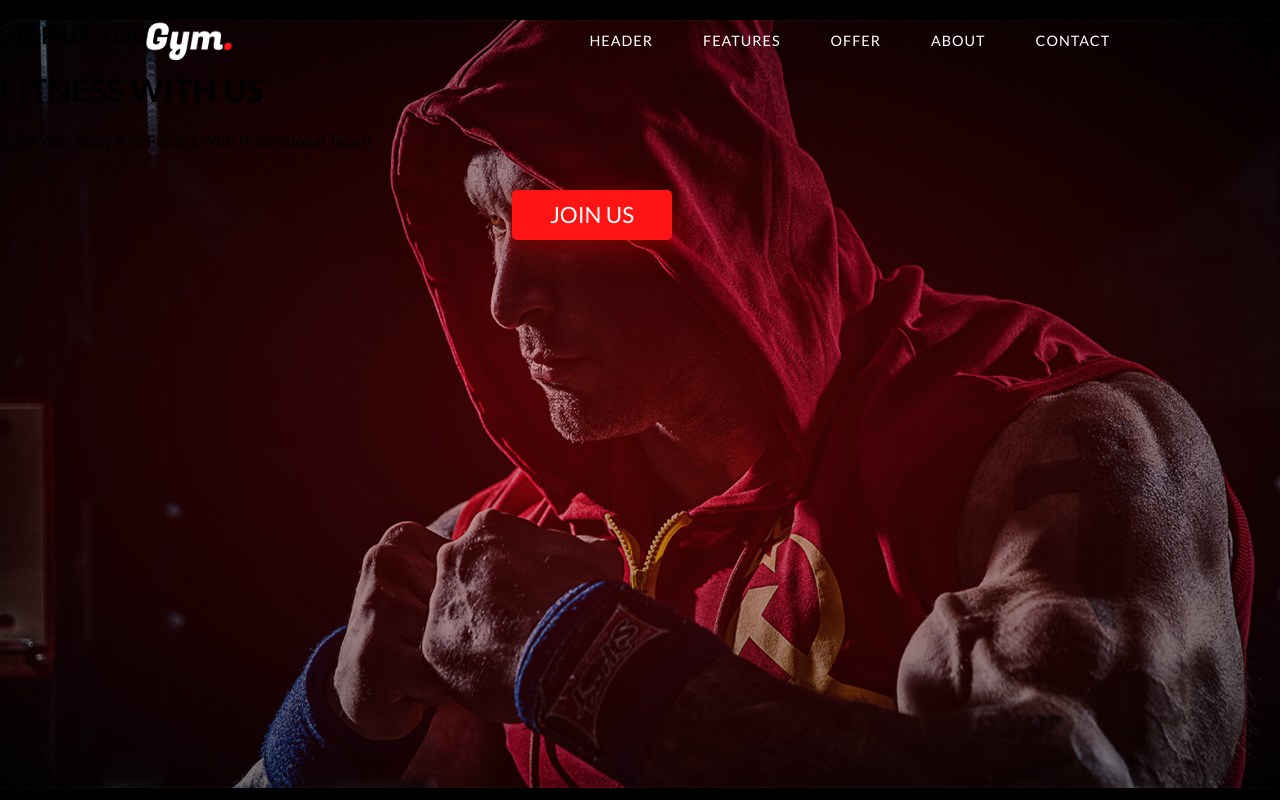
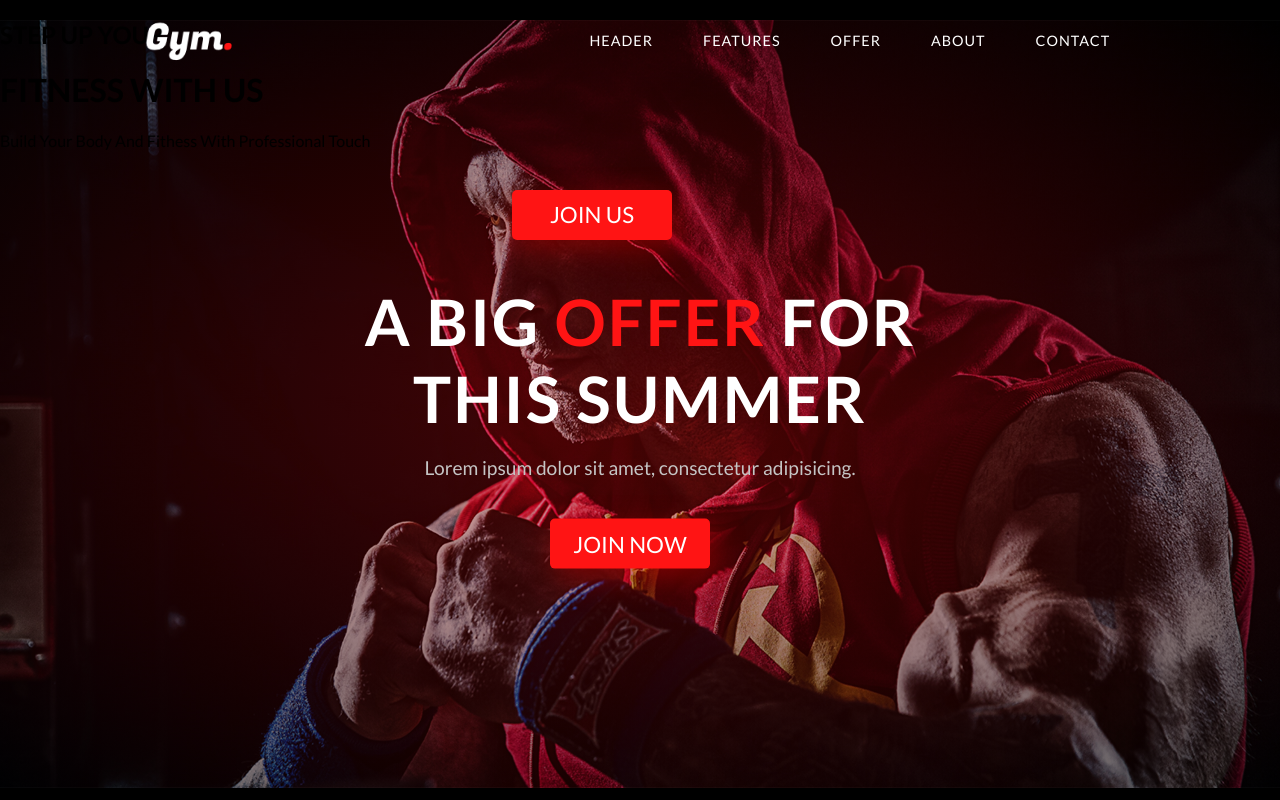
Before and after one commit to enwa1ker/gym_react, a React (Create React App) app in the folder gym_react/: page / in a window 1280 px wide. Shown: the top 800 px of the page. Built offline with nearby package versions, Linux system fonts and the light colour scheme.

Commit message:
addoffer page

```diff
--- a/gym_react/src/App.js
+++ b/gym_react/src/App.js
@@ -2,12 +2,15 @@
 import Navbar from "./Components/Navbar";
 import Header from "./Components/Header";
 import Feature from "./Components/Feature";
+import Offer from "./Components/Offer";
+
 function App() {
   return (
     <div className="App">
         <Navbar/>
         <Header/>
         <Feature/>
+        <Offer/>
     </div>
   );
 }
--- /dev/null
+++ b/gym_react/src/Components/Offer.jsx
@@ -0,0 +1,18 @@
+import React from "react";
+
+
+function Offer() {
+    return (
+        <div id='offer'>
+            <div className='pr-heading'>
+                <h1>A BIG <span>OFFER</span> FOR THIS SUMMER</h1>
+                <p className='details'>Lorem ipsum dolor sit amet, consectetur adipisicing.</p>
+                <div className='pr-btns'>
+                    <a href="#" className='pr-btn'>JOIN NOW</a>
+                </div>
+            </div>
+        </div>
+    )
+}
+
+export default Offer;
```
